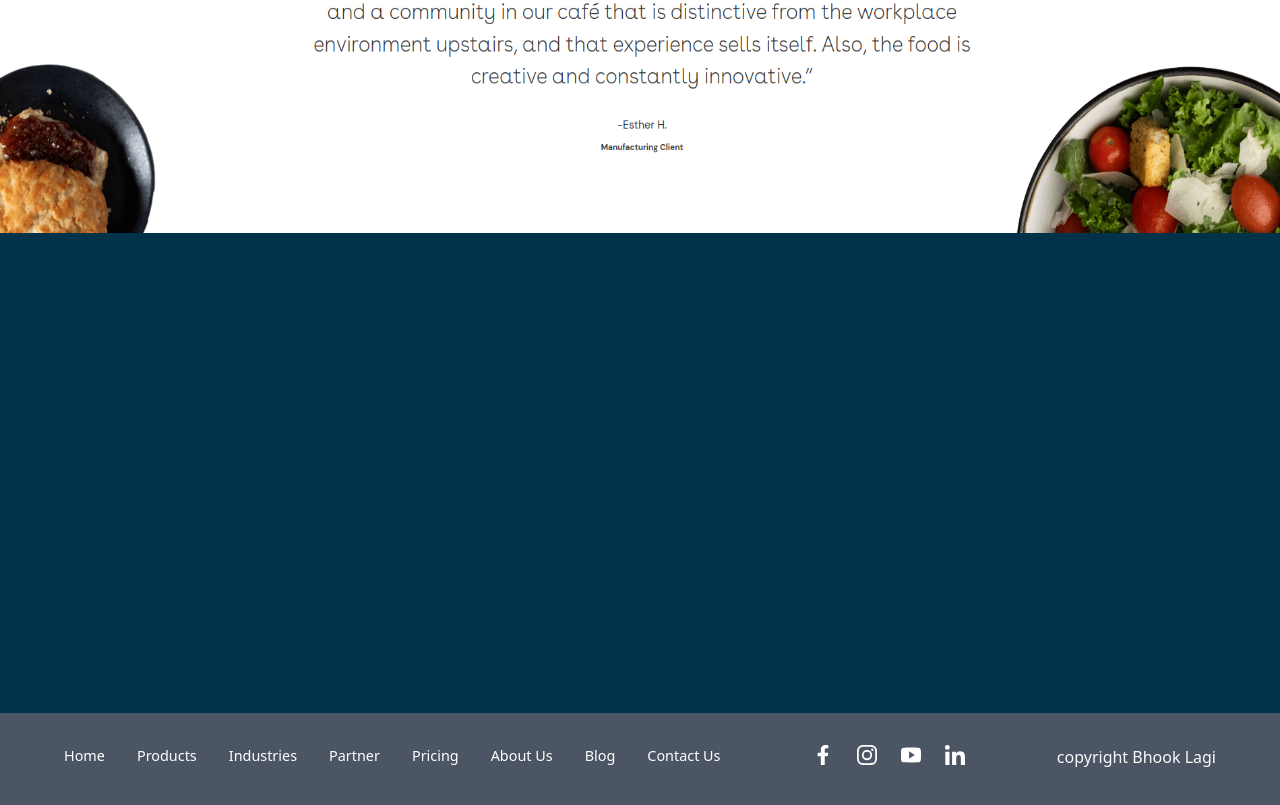
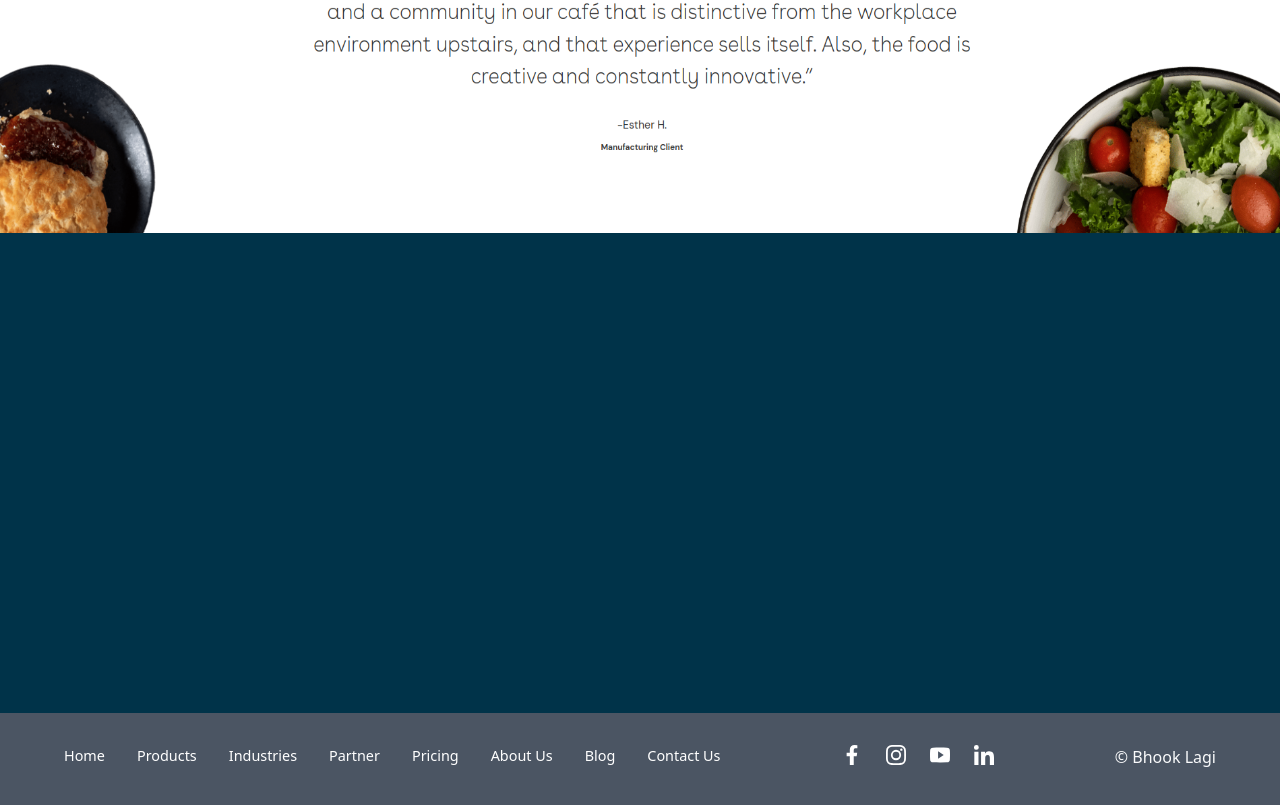
Before and after one commit to ecxtacy/bhook-lagi, a React (Create React App) app: page / in a window 1280 px wide. Shown: the part 1879-2684 px from the top of the page. Built offline with nearby package versions, Linux system fonts and the light colour scheme.

Commit message:
added copyright symbol

```diff
--- a/src/components/Footer.jsx
+++ b/src/components/Footer.jsx
@@ -21,7 +21,7 @@ const socials = [
 ];
 
 
-const copyright = 'copyright Bhook Lagi';
+const copyright = '  © Bhook Lagi';
 
 // will contain the links to pages
 const links = [
```
